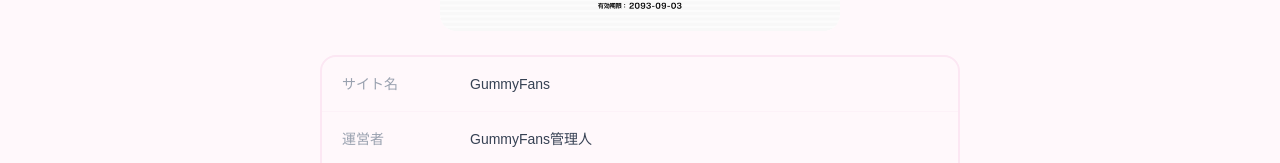
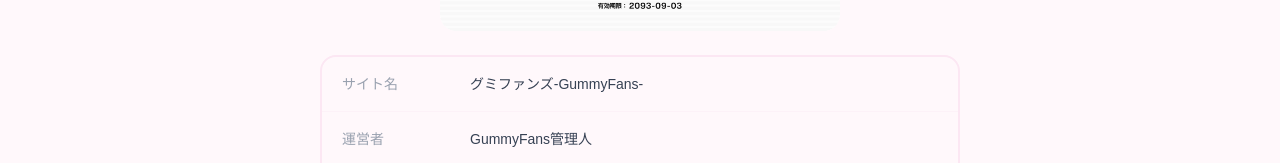
Before and after one commit to tubetarou1135/gummyfans, a Next.js app: page /about in a window 1280 px wide. Shown: the part 379-542 px from the top of the page. Built offline with nearby package versions, Linux system fonts and the light colour scheme; a web font is replaced by a local one.

Commit message:
fix: update site name on about page

```diff
--- a/app/about/page.tsx
+++ b/app/about/page.tsx
@@ -11,7 +11,7 @@ export default function AboutPage() {
       <div className="space-y-6 text-sm text-gray-700 leading-relaxed">
         <div className="border-2 border-pink-100 rounded-2xl overflow-hidden">
           {[
-            { label: 'サイト名', value: 'GummyFans' },
+            { label: 'サイト名', value: 'グミファンズ-GummyFans-' },
             { label: '運営者', value: 'GummyFans管理人' },
             { label: '運営目的', value: 'グミの魅力を広めるための情報・レビューサイト' },
             { label: 'お問い合わせ', value: 'お問い合わせページよりご連絡ください' },
```
